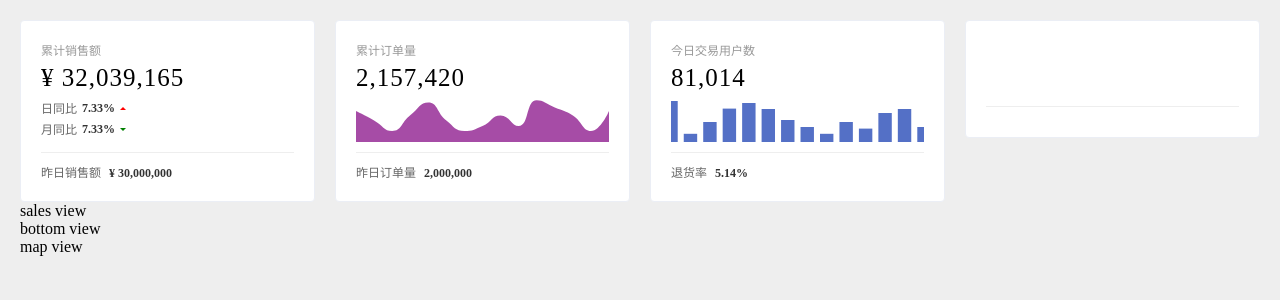
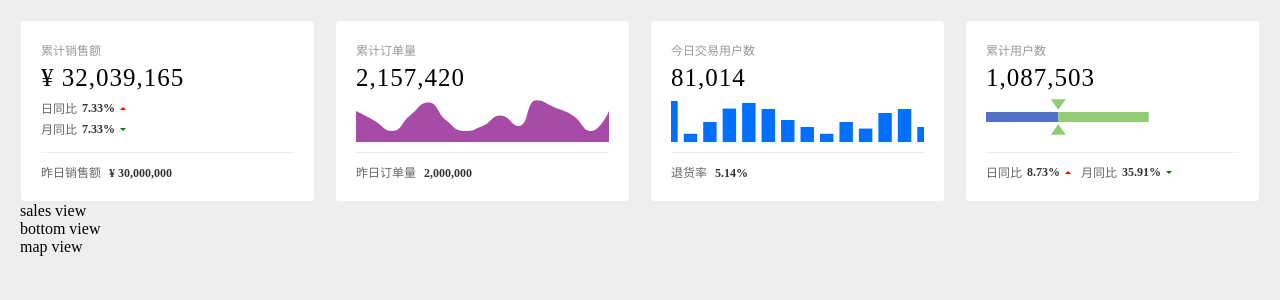
Before and after one commit to nbhaohao/datav-report-dev, a Vue app: page /#/ in a window 1280 px wide. Shown: the top 300 px of the page. Built offline with nearby package versions, Linux system fonts and the light colour scheme.

Commit message:
feat:完成堆叠柱状图

```diff
--- a/src/components/TodayUser/index.vue
+++ b/src/components/TodayUser/index.vue
@@ -22,6 +22,7 @@ export default {
     const chartDOM = document.querySelector('#today-users-chart')
     const chart = this.$echarts.init(chartDOM)
     chart.setOption({
+      color: ['#0170fe'],
       series: [
         {
           type: 'bar',
--- a/src/components/TotalSales/index.vue
+++ b/src/components/TotalSales/index.vue
@@ -5,12 +5,12 @@
         <div class="compare">
           <span>日同比</span>
           <span class="emphasis">7.33%</span>
-          <div class="increase"></div>
+          <UpDownArrow :up="true" />
         </div>
         <div class="compare">
           <span>月同比</span>
           <span class="emphasis">7.33%</span>
-          <div class="decrease"></div>
+          <UpDownArrow :up="false" />
         </div>
       </div>
     </template>
@@ -23,8 +23,10 @@
 
 <script>
 import commonCardMixins from 'src/mixins/commonCardMixins'
+import UpDownArrow from 'src/components/UpDownArrow'
 export default {
   name: 'TotalSales',
+  components: { UpDownArrow },
   mixins: [commonCardMixins]
 }
 </script>
@@ -41,22 +43,7 @@ export default {
     margin-top: 3px;
     color: #666;
     font-size: 12px;
-    .increase {
-      width: 0;
-      height: 0;
-      border-width: 3px;
-      border-color: transparent transparent red transparent;
-      border-style: solid;
-      margin: 0 0 3px 5px;
-    }
-    .decrease {
-      width: 0;
-      height: 0;
-      border-width: 3px;
-      border-color: green transparent transparent transparent;
-      border-style: solid;
-      margin: 3px 0 0 5px;
-    }
   }
 }
 </style>
+<style></style>
--- a/src/components/TotalUsers/index.vue
+++ b/src/components/TotalUsers/index.vue
@@ -1,13 +1,119 @@
 <template>
-  <common-card />
+  <common-card title="累计用户数" value="1,087,503">
+    <template #default>
+      <div
+        id="total-users-chart"
+        :style="{ width: '100%', height: '100%' }"
+      ></div>
+    </template>
+    <template #footer>
+      <div class="total-users-footer">
+        <span>日同比</span>
+        <span class="emphasis">8.73%</span>
+        <UpDownArrow :up="true" />
+        <span class="month">月同比</span>
+        <span class="emphasis">35.91%</span>
+        <UpDownArrow :up="false" />
+      </div>
+    </template>
+  </common-card>
 </template>
 
 <script>
 import commonCardMixins from 'src/mixins/commonCardMixins'
+import UpDownArrow from 'src/components/UpDownArrow'
 export default {
   name: 'TotalUsers',
-  mixins: [commonCardMixins]
+  components: { UpDownArrow },
+  mixins: [commonCardMixins],
+  mounted() {
+    const chartDOM = document.querySelector('#total-users-chart')
+    const chart = this.$echarts.init(chartDOM)
+    chart.setOption({
+      xAxis: {
+        boundaryGap: false,
+        show: false,
+        type: 'value'
+      },
+      yAxis: {
+        show: false,
+        type: 'category'
+      },
+      series: [
+        {
+          type: 'bar',
+          data: [200],
+          stack: '总量',
+          barWidth: 10
+        },
+        {
+          type: 'bar',
+          data: [250],
+          stack: '总量',
+          barWidth: 10
+        },
+        {
+          // 上 M112.081705 791.942807 512 232.057193 911.918295 791.942807Z
+          // 下 M911.918 253.39l-399.918 559.886-399.918-559.886z
+          type: 'custom',
+          data: [200],
+          stack: '总量',
+          renderItem(params, api) {
+            const value = api.value(0)
+            const endPoint = api.coord([value, 0])
+            return {
+              type: 'group',
+              position: endPoint,
+              children: [
+                {
+                  type: 'path',
+                  shape: {
+                    d:
+                      'M112.081705 791.942807 512 232.057193 911.918295 791.942807Z ',
+                    x: -7.5,
+                    y: 5,
+                    width: 15,
+                    height: 15
+                  },
+                  style: {
+                    fill: '#91cc75'
+                  }
+                },
+                {
+                  type: 'path',
+                  shape: {
+                    d: 'M911.918 253.39l-399.918 559.886-399.918-559.886z',
+                    x: -7.5,
+                    y: -20,
+                    width: 15,
+                    height: 15
+                  },
+                  style: {
+                    fill: '#91cc75'
+                  }
+                }
+              ]
+            }
+          }
+        }
+      ],
+      grid: {
+        left: 0,
+        right: 0,
+        bottom: 0,
+        top: 0
+      }
+    })
+  }
 }
 </script>
 
-<style scoped></style>
+<style scoped lang="scss">
+.total-users-footer {
+  display: flex;
+  align-items: center;
+  .month {
+    margin-left: 10px;
+  }
+}
+</style>
--- /dev/null
+++ b/src/components/UpDownArrow/index.vue
@@ -0,0 +1,42 @@
+<template>
+  <div :class="arrowClass"></div>
+</template>
+
+<script>
+export default {
+  name: 'UpDownArrow',
+  props: {
+    up: {
+      type: Boolean,
+      default: false
+    }
+  },
+  computed: {
+    arrowClass() {
+      if (this.up) {
+        return 'increase'
+      }
+      return 'decrease'
+    }
+  }
+}
+</script>
+
+<style scoped lang="scss">
+.increase {
+  width: 0;
+  height: 0;
+  border-width: 3px;
+  border-color: transparent transparent red transparent;
+  border-style: solid;
+  margin: 0 0 3px 5px;
+}
+.decrease {
+  width: 0;
+  height: 0;
+  border-width: 3px;
+  border-color: green transparent transparent transparent;
+  border-style: solid;
+  margin: 3px 0 0 5px;
+}
+</style>
```
